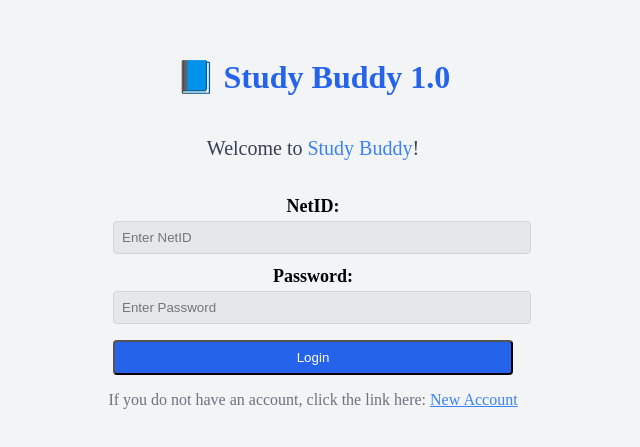
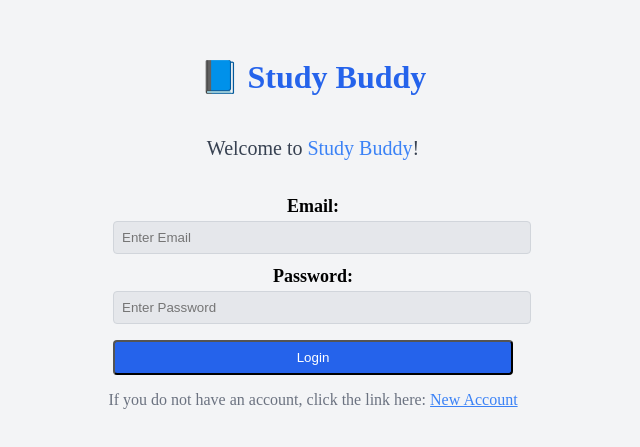
Before and after one commit to copyrightissue/UM-Study-App, a Next.js app in the folder um-study-app/: page / in a window 1280 px wide. Shown: the part 177-624 px from the top of the page, without its empty margins (327-967 px from the left). Built offline with nearby package versions, Linux system fonts and the light colour scheme.

Commit message:
built project

```diff
--- a/um-study-app/src/components/login.tsx
+++ b/um-study-app/src/components/login.tsx
@@ -18,7 +18,6 @@ const StudyBuddyLogin = () => {
         method: "POST",
         headers: { "Content-Type": "application/json" },
         body: JSON.stringify({
-
           email: credentials.email,
           password: credentials.password
         })
@@ -64,7 +63,7 @@ const StudyBuddyLogin = () => {
           gap: "8px",
         }}
       >
-        <span role="img" aria-label="book">📘</span> Study Buddy 1.0
+        <span role="img" aria-label="book">📘</span> Study Buddy
       </h1>
 
       {/* Welcome Message */}
@@ -74,7 +73,7 @@ const StudyBuddyLogin = () => {
 
       {/* Login Form */}
       <form onSubmit={handleSubmit} style={{ marginTop: "16px", width: "100%", maxWidth: "400px" }}>
-        <label style={{ fontSize: "1.125rem", fontWeight: "600", textAlign: "left"}}>NetID:</label>
+        <label style={{ fontSize: "1.125rem", fontWeight: "600", textAlign: "left"}}>Email:</label>
         <input
           type="text"
           style={{
@@ -89,7 +88,7 @@ const StudyBuddyLogin = () => {
           name="email"
           value={credentials.email}
           onChange={handleChange}
-          placeholder="Enter NetID"
+          placeholder="Enter Email"
         />
 
         <label style={{ fontSize: "1.125rem", fontWeight: "600", display: "block"}}>Password:</label>
```
